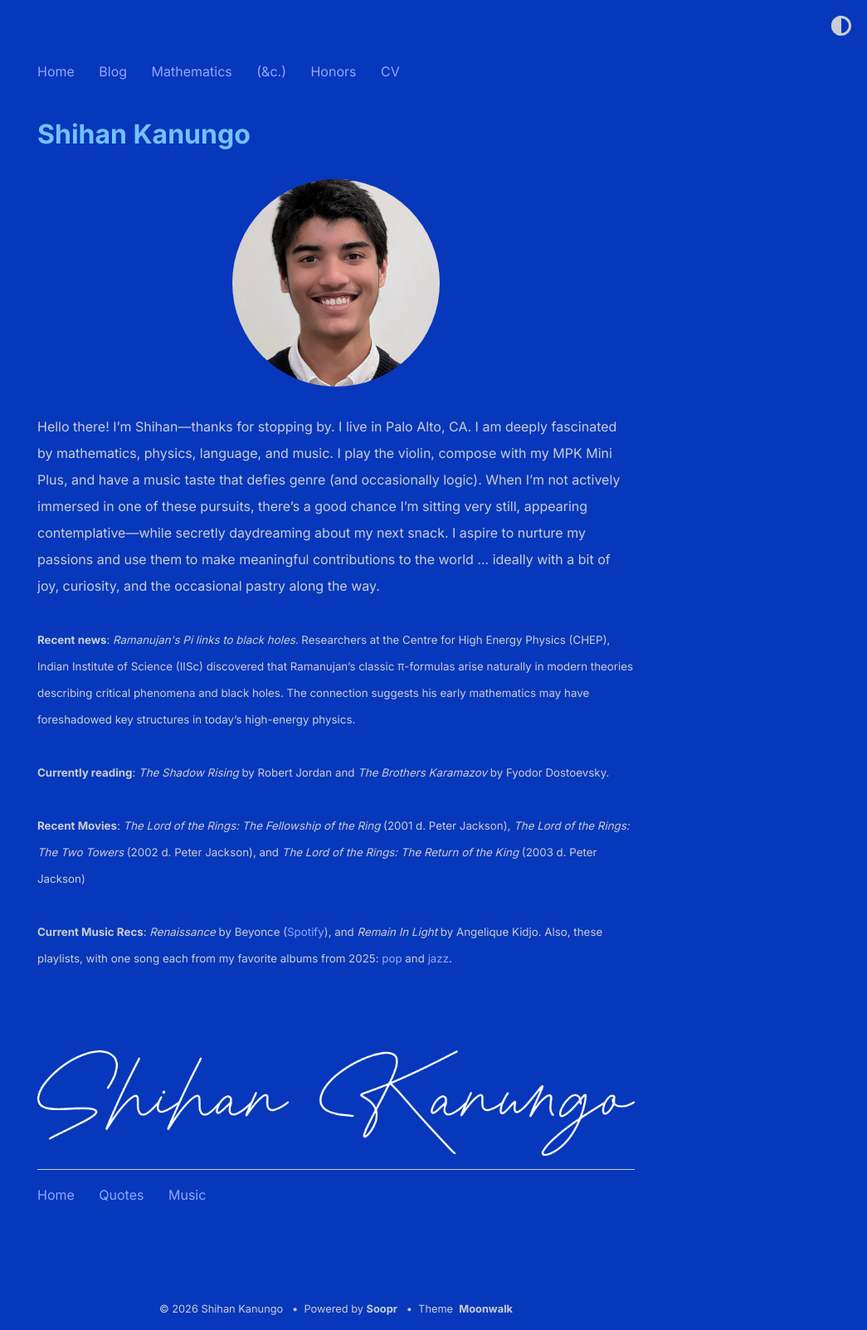
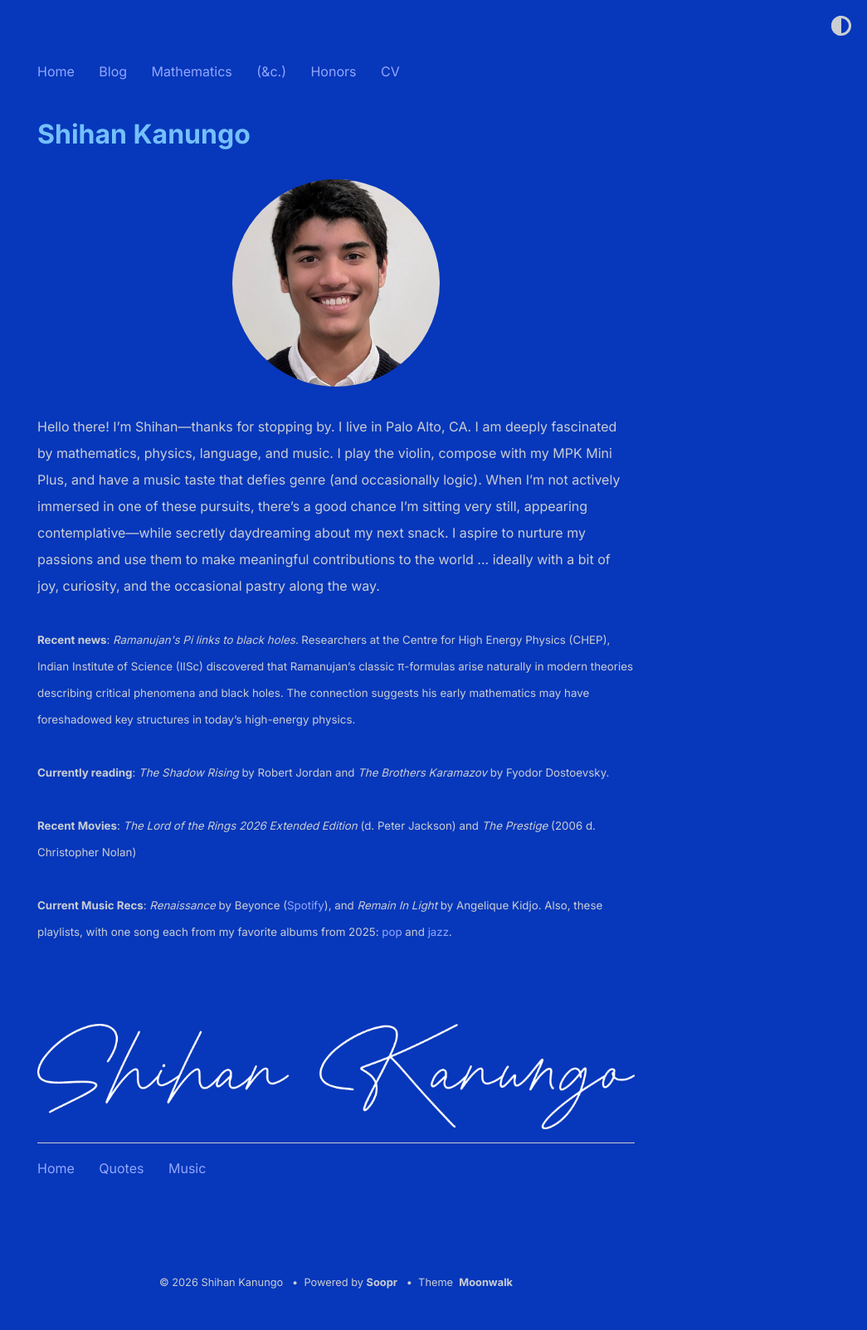
Before and after one commit to shihankanungo/shihankanungo.github.io, a Jekyll site: the page built from index.md, in a window 1280 px wide. Shown: the whole page at 83% size, without its empty margins (235-1280 px from the left). Built offline with Jekyll 4.4.1, drawn with Linux system fonts in a browser that asks for light colours; after the commit the page ends 1571 px from its top, so only the background shows below that.

Commit message:
Update _config.yml

```diff
--- a/_config.yml
+++ b/_config.yml
@@ -10,7 +10,7 @@
           <br /><br />
           <small><b>Currently reading</b>: <i>The Shadow Rising</i> by Robert Jordan and <i>The Brothers Karamazov</i> by Fyodor Dostoevsky.</small>
           <br /><br />
-          <small><b>Recent Movies</b>: <i>The Lord of the Rings: The Fellowship of the Ring</i> (2001 d. Peter Jackson), <i>The Lord of the Rings: The Two Towers</i> (2002 d. Peter Jackson), and <i>The Lord of the Rings: The Return of the King</i> (2003 d. Peter Jackson)</small>
+          <small><b>Recent Movies</b>: <i>The Lord of the Rings 2026 Extended Edition</i> (d. Peter Jackson) and <i>The Prestige</i> (2006 d. Christopher Nolan)</small>
           <br /><br />
           <small><b>Current Music Recs</b>: <i>Renaissance</i> by Beyonce (<a href="https://open.spotify.com/album/6FJxoadUE4JNVwWHghBwnb?si=RSfqXehORo2QK4Dg95FFuA">Spotify</a>), and <i>Remain In Light</i> by Angelique Kidjo. Also, these playlists, with one song each from my favorite albums from 2025: <a href="https://open.spotify.com/playlist/0b6ipXilq8yItCkbfxZRbl?si=022493cba1c64e71">pop</a> and <a href="https://open.spotify.com/playlist/2iO14usuhKlftJvaT3AK0R?si=7f8887dec02c4fed">jazz</a>. </small>
           <br /><br /><br /><br />
```
